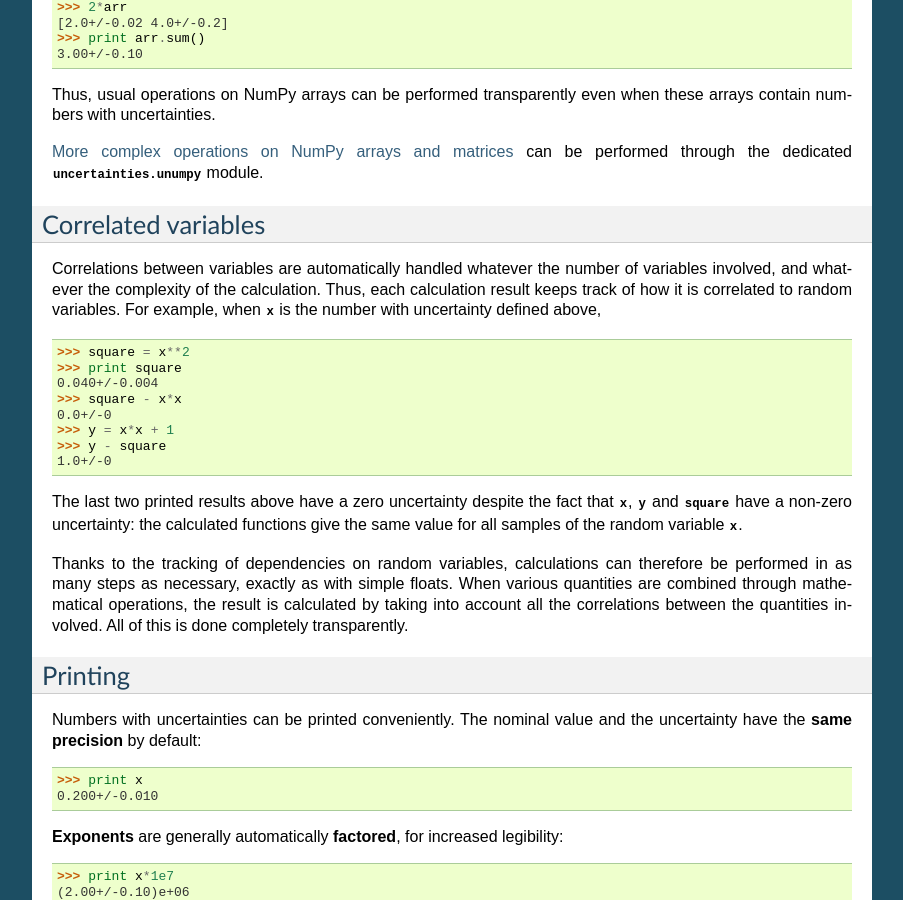
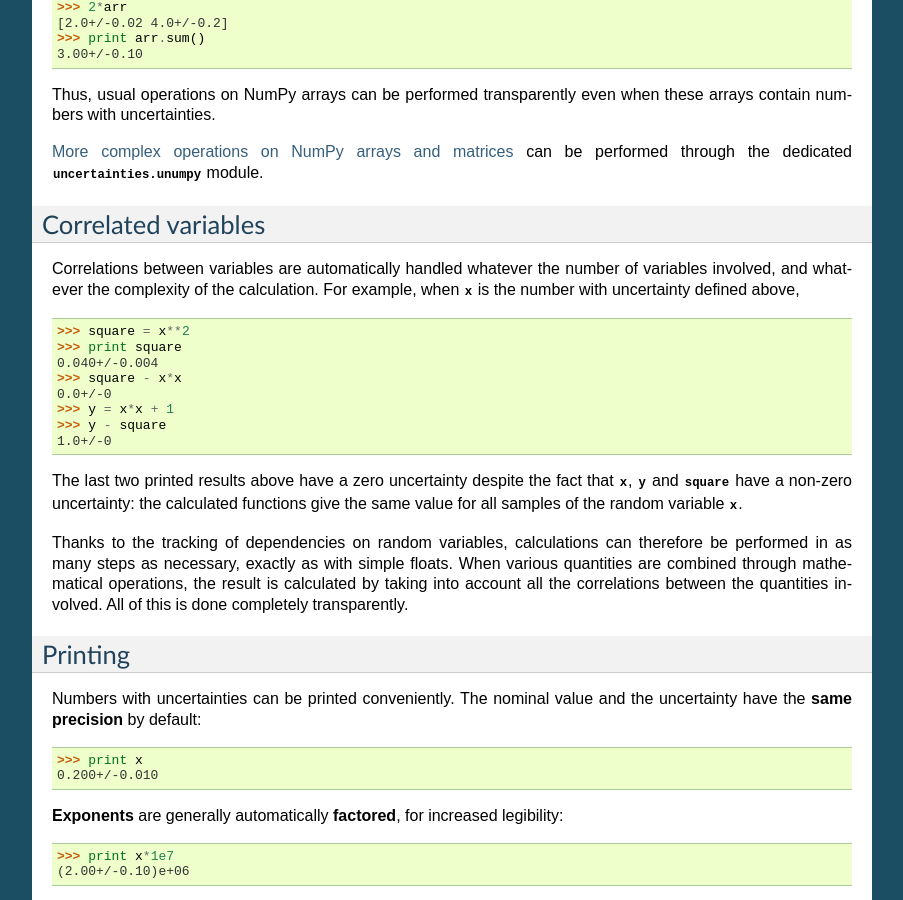
Before and after one commit to lmfit/uncertainties, a Sphinx documentation site: the page built from doc/user_guide.rst, in a window 1280 px wide and 900 px high, scrolled down 1636 px. Shown: the whole window, without its empty margins (198-1101 px from the left). Built offline with Sphinx 7.4.7, drawn with Linux system fonts in a browser that asks for light colours; the version number is read from the project's files by our own code.

Commit message:
"Technical" explanation not useful.

```diff
--- a/doc/user_guide.rst
+++ b/doc/user_guide.rst
@@ -114,9 +114,8 @@
 
 Correlations between variables are automatically handled whatever the
 number of variables involved, and whatever the complexity of the
-calculation.  Thus, each calculation result keeps track of how it is
-correlated to random variables.  For example, when :data:`x` is the number
-with uncertainty defined above,
+calculation. For example, when :data:`x` is the number with uncertainty
+defined above,
 
 >>> square = x**2
 >>> print square
```
